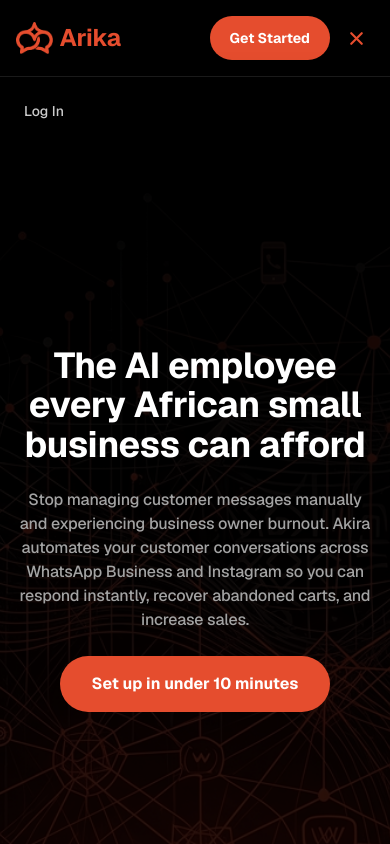
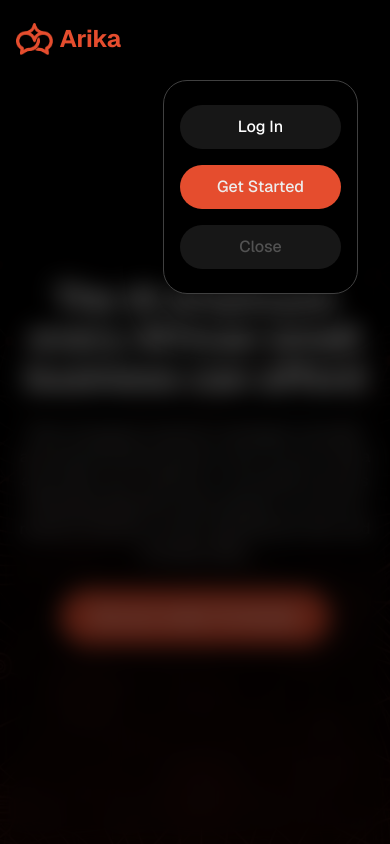
Before and after one commit to Nimi77/arika, a Next.js app: page / in a window 390 px wide. Both pictures are taken after a click on the button 356 px from the left and 38 px from the top of the page. Shown: the top 844 px of the page. Built offline with nearby package versions, Linux system fonts and the light colour scheme.

Commit message:
feat: implement mobile navigation using Radix UI Dialog and enhance button styles

```diff
--- a/app/(home)/page.tsx
+++ b/app/(home)/page.tsx
@@ -1,14 +1,15 @@
 "use client";
 
-import { businesses, features, steps } from "./content";
 import { useEffect, useState } from "react";
 import Image from "next/image";
 import logo from "@/public/logo.png";
 import heroImg from "@/public/hero-img.png";
+import { Menu } from "lucide-react";
+import * as Dialog from "@radix-ui/react-dialog";
+import { AnimatePresence, motion } from "motion/react";
+import { businesses, features, steps } from "./content";
 
-import { MoreVertical, X } from "lucide-react";
-
-// shared background layer used by the hero and CTA sections.
+// Shared background layer used by the hero and CTA sections.
 function SectionBackgroundImage() {
   return (
     <div className="pointer-events-none absolute inset-0 z-0 block">
@@ -70,21 +71,15 @@ export default function Home() {
 
   return (
     <div className="bg-black">
-      {/* header */}
-      <header
-        className={`sticky top-0 z-50 backdrop-blur-sm transition-[background-color,box-shadow] duration-300 motion-reduce:transition-none ${
-          isMenuOpen
-            ? "bg-black shadow-[0_12px_32px_rgba(0,0,0,0.4)]"
-            : "bg-black/80"
-        }`}
-      >
+      {/* Header */}
+      <header className="sticky top-0 z-60 bg-black/80 backdrop-blur-sm">
         <nav
           aria-label="Main navigation"
-          className="flex items-center justify-between px-4 py-4 sm:px-6 lg:px-8"
+          className="relative flex items-center justify-between px-4 py-4 sm:px-6 lg:px-8"
         >
           <a
             href="#top"
-            className="flex items-center gap-1.5"
+            className="relative z-70 flex items-center gap-1.5"
             aria-label="Arika home"
           >
             <Image
@@ -99,65 +94,106 @@ export default function Home() {
               Arika
             </span>
           </a>
-          <div className="flex items-center sm:gap-3">
+          {/* Desktop navigation */}
+          <div className="flex items-center gap-3">
             <a
               href="/auth/login"
-              className="hidden px-4 py-3 text-sm sm:inline-flex lg:px-7 lg:text-[15px]"
+              className="hidden btn-secondary px-7 py-3 text-sm sm:inline-flex lg:text-[15px]"
             >
               Log In
             </a>
             <a
               href="/auth/register"
-              className="btn-primary px-5 py-3 text-sm sm:px-9 lg:px-8 lg:text-[15px]"
+              className="hidden btn-primary px-8 py-3 text-sm sm:inline-flex lg:text-[15px]"
             >
               Get Started
             </a>
 
-            {/* mobile screen menu button */}
+            {/* Mobile navigation dialog */}
+            <Dialog.Root open={isMenuOpen} onOpenChange={setIsMenuOpen}>
+              <Dialog.Trigger asChild>
                 <button
                   type="button"
-              className={`ml-2 inline-flex h-10 w-9 items-center justify-center rounded-full transition-all duration-300 focus-visible:outline-none focus-visible:ring-2 focus-visible:ring-(--color-accent) focus-visible:ring-offset-2 focus-visible:ring-offset-black sm:hidden ${
-                isMenuOpen
-                  ? "text-(--color-accent)"
-                  : "hover:border-white/30 hover:bg-white/10"
+                  className={`relative z-70 inline-flex items-center justify-center rounded-full bg-(--color-surface) p-3 text-white transition-colors duration-200 hover:bg-white/20 focus-visible:outline-none focus-visible:ring-2 focus-visible:ring-(--color-accent) sm:hidden ${
+                    isMenuOpen ? "invisible" : "visible"
                   }`}
-              aria-label={
-                isMenuOpen ? "Close navigation menu" : "Open navigation menu"
-              }
-              aria-expanded={isMenuOpen}
-              aria-controls="mobile-navigation"
-              onClick={() => setIsMenuOpen((open) => !open)}
+                  aria-label="Open navigation menu"
                 >
-              {isMenuOpen ? (
-                <X size={21} strokeWidth={2.5} aria-hidden="true" />
-              ) : (
-                <MoreVertical size={21} strokeWidth={2.5} aria-hidden="true" />
-              )}
+                  <Menu size={22} strokeWidth={2.5} aria-hidden="true" />
                 </button>
-          </div>
-        </nav>
-
-        <div
-          id="mobile-navigation"
-          aria-label="Mobile navigation links"
-          aria-hidden={!isMenuOpen}
-          inert={!isMenuOpen}
-          className={`overflow-hidden border-t border-white/10 bg-black/95 shadow-[0_12px_32px_rgba(0,0,0,0.4)] transition-[max-height,opacity,transform,margin] duration-300 ease-out motion-reduce:transition-none sm:hidden ${
-            isMenuOpen
-              ? "max-h-24 translate-y-0 opacity-100"
-              : "pointer-events-none max-h-0 -translate-y-2 opacity-0"
-          }`}
+              </Dialog.Trigger>
+              <AnimatePresence>
+                {isMenuOpen && (
+                  <Dialog.Portal forceMount>
+                    {/* Keeps the brand header above the blurred page overlay */}
+                    <Dialog.Overlay asChild forceMount>
+                      <motion.div
+                        initial={{ opacity: 0 }}
+                        animate={{ opacity: 1 }}
+                        exit={{ opacity: 0 }}
+                        transition={{ duration: 0.25 }}
+                        className="fixed inset-0 z-40 bg-black/60 backdrop-blur-md sm:hidden"
+                      />
+                    </Dialog.Overlay>
+                    {/* Slides the mobile actions in from the right. */}
+                    <Dialog.Content asChild forceMount>
+                      <motion.div
+                        initial={{ x: "100%" }}
+                        animate={{ x: 0 }}
+                        exit={{ x: "100%" }}
+                        transition={{
+                          type: "spring",
+                          stiffness: 300,
+                          damping: 30,
+                        }}
+                        className="fixed top-20 right-8 z-50 flex w-6/12 flex-col gap-2 rounded-3xl border-[0.5px] border-[#404040] bg-black px-4 py-6 shadow-2xl outline-none sm:hidden"
                       >
-          <div className="p-2">
+                        {/* Accessible dialog title and description. */}
+                        <Dialog.Title className="sr-only">
+                          Arika mobile navigation
+                        </Dialog.Title>
+                        <Dialog.Description className="sr-only">
+                          Mobile navigation menu with login and registration
+                          options.
+                        </Dialog.Description>
+                        {/* Mobile menu actions */}
+                        <div className="mobile-menu-buttons">
+                          <Dialog.Close asChild>
                             <a
                               href="/auth/login"
-              className="flex items-center rounded-xl px-4 py-4 text-sm font-medium text-white/80 transition-colors duration-200 hover:text-(--color-accent-hover)"
-              onClick={() => setIsMenuOpen(false)}
+                              className="mobile-menu-button bg-(--color-surface) text-white hover:bg-[#262626]"
                             >
                               Log In
                             </a>
+                          </Dialog.Close>
+
+                          <Dialog.Close asChild>
+                            <a
+                              href="/auth/register"
+                              className="mobile-menu-button bg-(--color-accent) hover:bg-(--color-accent-hover)"
+                            >
+                              Get Started
+                            </a>
+                          </Dialog.Close>
+
+                          <Dialog.Close asChild>
+                            <button
+                              type="button"
+                              className="mobile-menu-button bg-(--color-surface) text-[#525252] hover:bg-[#262626] hover:text-(--color-text-secondary)"
+                              aria-label="Close navigation menu"
+                            >
+                              Close
+                            </button>
+                          </Dialog.Close>
                         </div>
+                      </motion.div>
+                    </Dialog.Content>
+                  </Dialog.Portal>
+                )}
+              </AnimatePresence>
+            </Dialog.Root>
           </div>
+        </nav>
       </header>
 
       {/* hero */}
@@ -184,7 +220,6 @@ export default function Home() {
           <SectionBackgroundImage />
         </div>
       </section>
-
       <main id="top">
         {/* SME showcase section */}
         <section className="bg-white px-4 py-16 sm:px-6 lg:px-8">
--- a/app/globals.css
+++ b/app/globals.css
@@ -107,19 +107,77 @@
 }
 .btn-primary:focus-visible,
 .btn-secondary:focus-visible,
-.footer-link:focus-visible {
+.footer-link:focus-visible,
+a:focus-visible {
   outline: none;
   box-shadow: 0 0 0 4px rgba(229, 77, 46, 0.25);
+  border-radius: 9999px;
 }
 .btn-secondary {
   border-radius: 36px;
-  background: var(--color-btn-secondary-bg);
-  color: var(--color-accent);
+  background: var(--color-surface);
+  color: var(--color-text);
   font-weight: 800;
+
+  transition:
+    background-color 350ms ease,
+    color 350ms ease,
+    transform 350ms ease,
+    box-shadow 350ms ease;
 }
 .btn-secondary:hover {
   background: var(--color-btn-secondary-bg-hover);
+  color: #0a0a0a;
+  transform: translateY(-2px);
+  box-shadow: 0 8px 24px rgba(0, 0, 0, 0.25);
 }
+.btn-secondary:active {
+  transform: translateY(0);
+  box-shadow: 0 4px 12px rgba(0, 0, 0, 0.2);
+}
+
+/* mobile menu buttons */
+.mobile-menu-buttons {
+  display: flex;
+  width: 100%;
+  flex-direction: column;
+  gap: 16px;
+}
+.mobile-menu-button {
+  display: flex;
+  width: 100%;
+  padding: 10px 24px;
+  justify-content: center;
+  align-items: center;
+  gap: 5px;
+  align-self: stretch;
+
+  border: none;
+  border-radius: 36px;
+
+  font-size: 1rem;
+  font-weight: 500;
+  text-decoration: none;
+  cursor: pointer;
+
+  transition:
+    background-color 350ms ease,
+    color 350ms ease,
+    transform 350ms ease,
+    box-shadow 350ms ease;
+}
+.mobile-menu-button:hover {
+  transform: translateY(-2px);
+}
+.mobile-menu-button:active {
+  transform: translateY(0);
+}
+.mobile-menu-button:focus-visible {
+  outline: 1px solid var(--color-accent);
+  outline-offset: 2px;
+}
+
+/* carousel styling */
 .showcase-carousel {
   -ms-overflow-style: none;
   scrollbar-width: none;
@@ -166,4 +224,20 @@ input:-webkit-autofill:focus {
     animation-iteration-count: 1 !important;
     transition-duration: 0.01ms !important;
   }
+  .btn-secondary {
+    transition: none;
+  }
+  .btn-secondary:hover {
+    transform: none;
+  }
+  .btn-secondary:active {
+    transform: none;
+  }
+  .mobile-menu-button {
+    transition: none;
+  }
+  .mobile-menu-button:hover,
+  .mobile-menu-button:active {
+    transform: none;
+  }
 }
--- a/package.json
+++ b/package.json
@@ -9,7 +9,11 @@
     "lint": "eslint"
   },
   "dependencies": {
+    "@radix-ui/react-dialog": "^1.1.23",
+    "embla-carousel-autoplay": "^8.6.0",
+    "embla-carousel-react": "^8.6.0",
     "lucide-react": "^1.30.0",
+    "motion": "^13.1.0",
     "next": "16.2.12",
     "postcss": "^8.5.25",
     "react": "19.2.4",
```
Also changed, not shown: 1 other file (tests, documents, lock files or other folders). Lines whose indentation alone changed are shown as unchanged.
